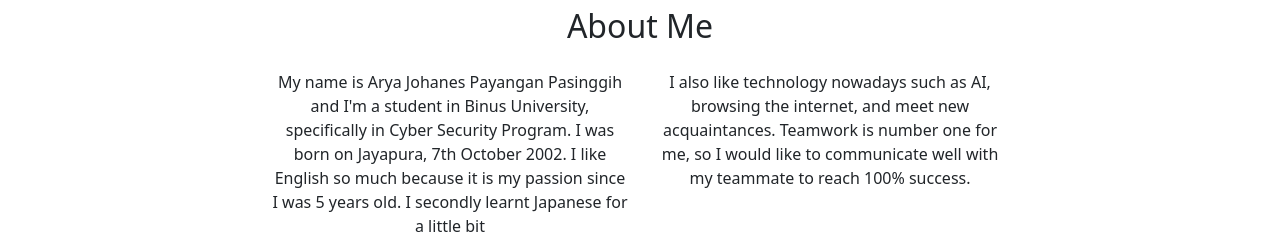
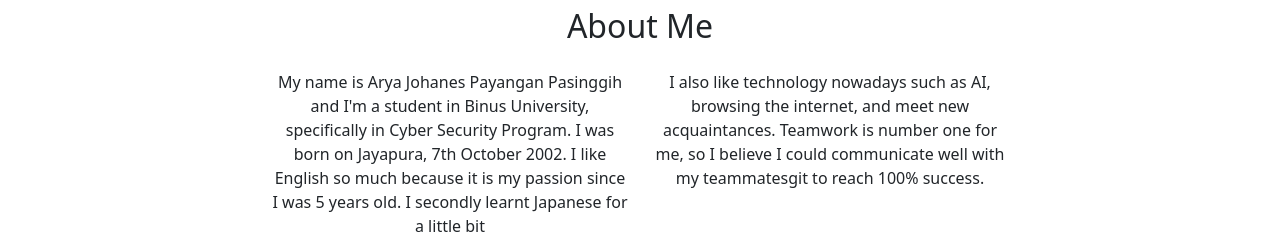
Before and after one commit to aryajohanes/aryajohanes.github.io, a plain HTML site: page index.html in a window 1280 px wide. Shown: the part 774-1014 px from the top of the page. Drawn offline with nearby package versions, Linux system fonts and the light colour scheme.

Commit message:
memperbaiki paragraf

```diff
--- a/index.html
+++ b/index.html
@@ -68,7 +68,8 @@
               I secondly learnt Japanese for a little bit</p>
           </div>
           <div class="col-md-4">
-            <p>I also like technology nowadays such as AI, browsing the internet, and meet new acquaintances. Teamwork is number one for me, so I would like to communicate well with my teammate to reach 100% success.  </p>
+            <p>I also like technology nowadays such as AI, browsing the internet, and meet new acquaintances.
+              Teamwork is number one for me, so I believe I could communicate well with my teammatesgit to reach 100% success.  </p>
           </div>
         </div>
       </div>
```
